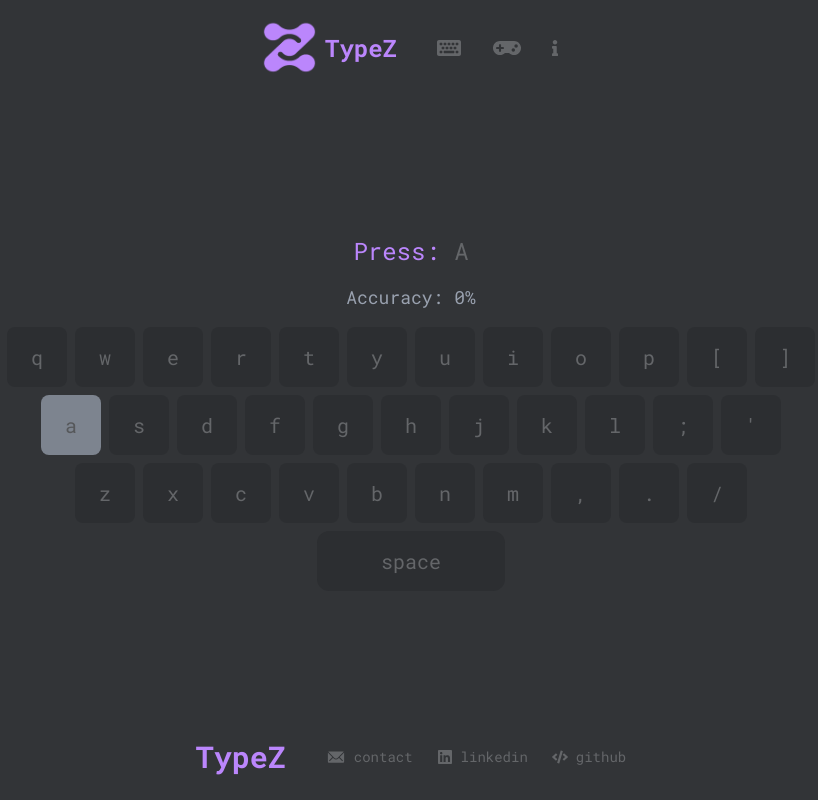
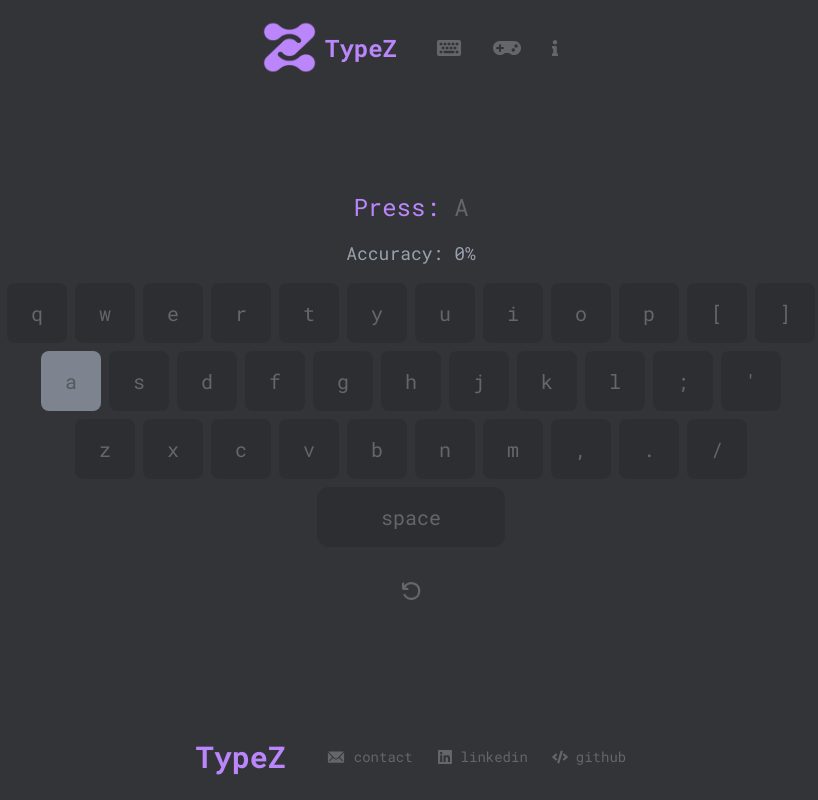
Before and after one commit to Chandankrswain/TypeZ, a React (Vite) app: page /game in a window 1280 px wide. Shown: the whole page, without its empty margins (229-1047 px from the left). Built offline with nearby package versions, Linux system fonts and the light colour scheme; what random-words would draw is missing.

Commit message:
REFAC : restart btn added in the keyboard page

```diff
--- a/src/pages/keyboard-game/keyboard-game.tsx
+++ b/src/pages/keyboard-game/keyboard-game.tsx
@@ -1,5 +1,10 @@
 import { useState, useEffect } from "react";
-import { Footer, KeyboardLayout, Navbar } from "../../components";
+import {
+  Footer,
+  KeyboardLayout,
+  Navbar,
+  RestartButton,
+} from "../../components";
 
 const keys = "abcdefghijklmnopqrstuvwxyz"; // Allowed characters
 
@@ -51,6 +56,8 @@ export const KeyboardGame = () => {
         {isKeyBoardVisible && (
           <KeyboardLayout onKeyClick={handleKeyPress} targetKey={currentKey} />
         )}
+
+        <RestartButton onRestart={() => window.location.reload()} />
       </div>
 
       <Footer />
```
